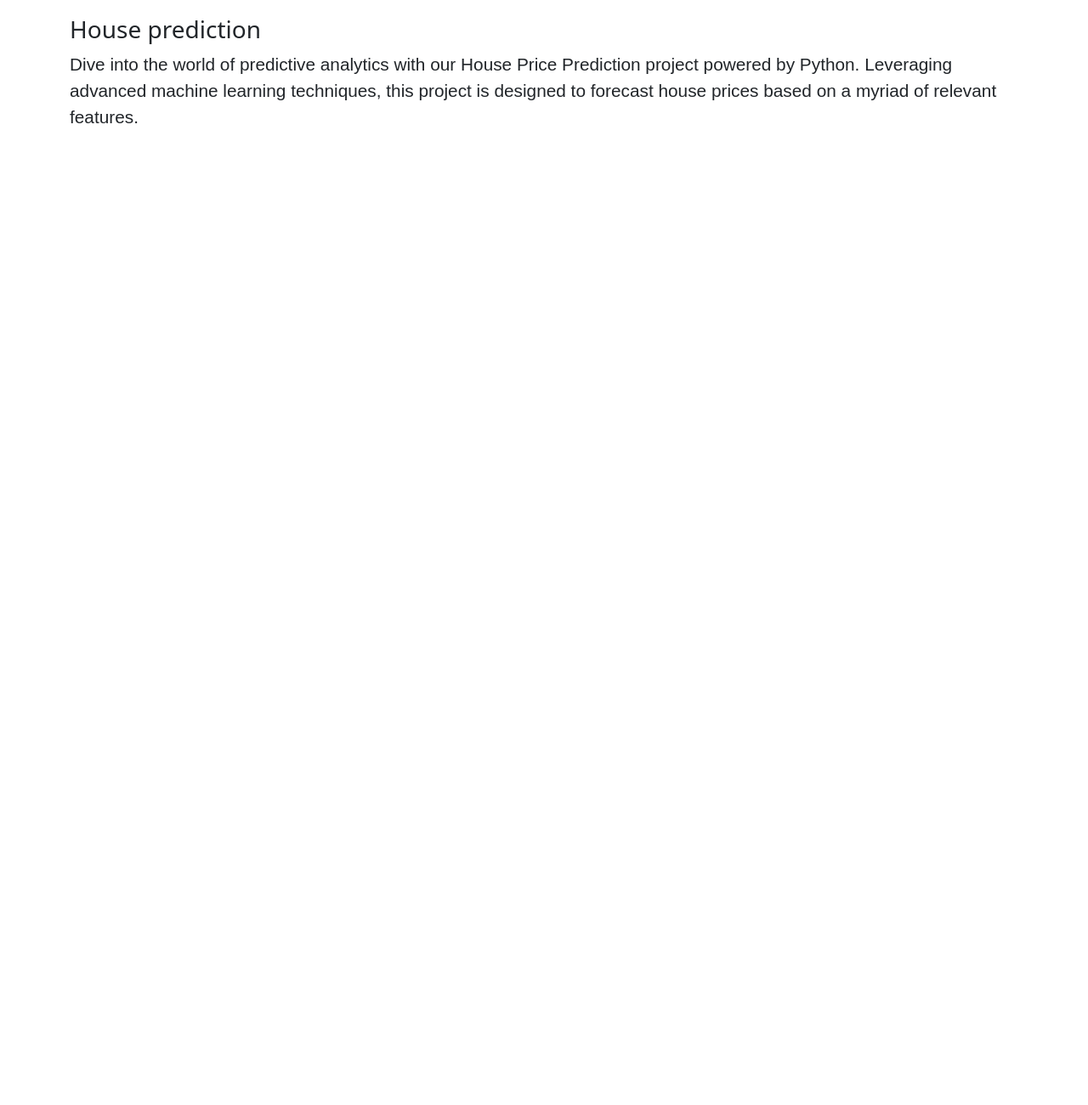
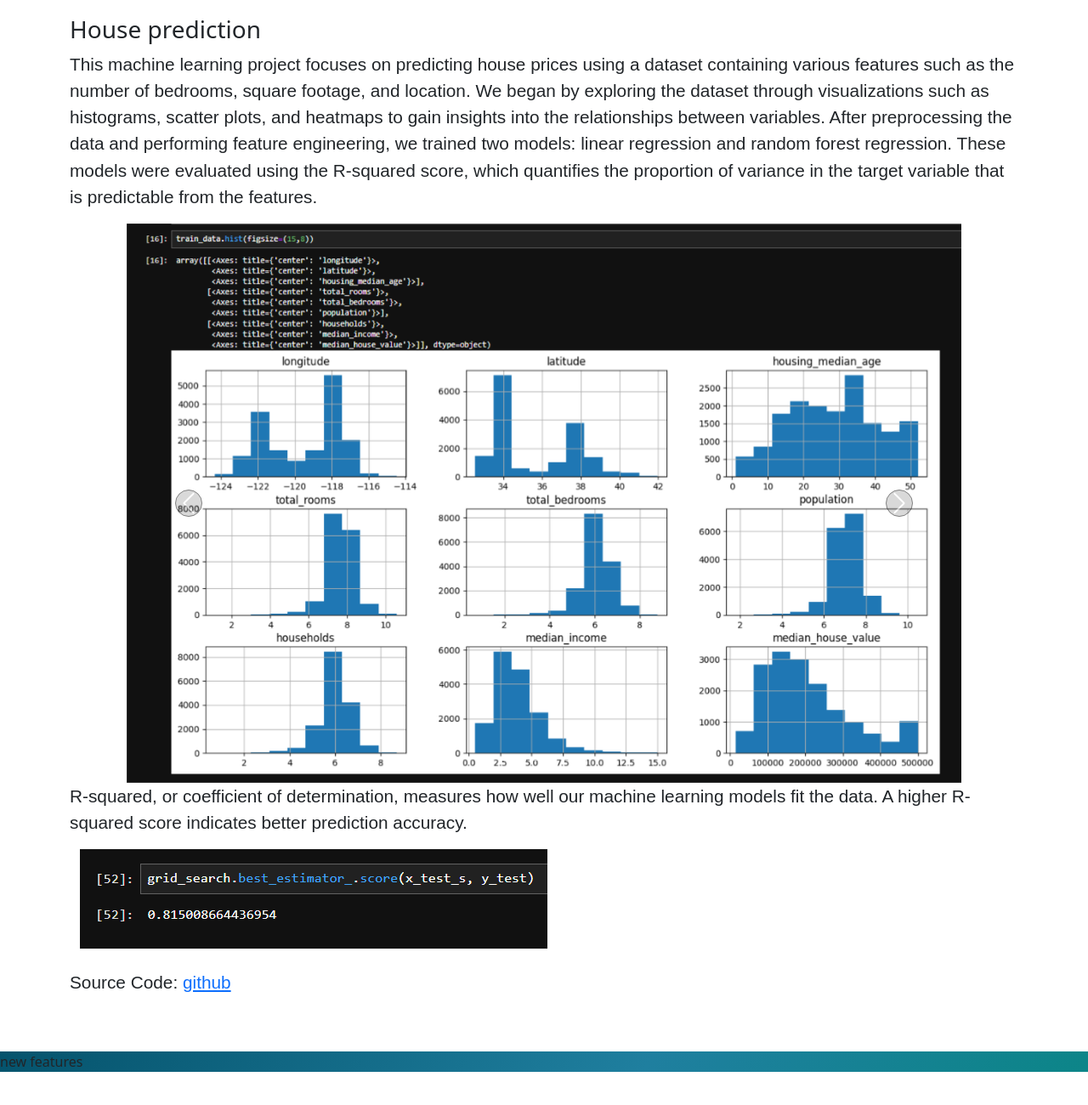
Before and after one commit to mat0k/Project-page, a plain HTML site: page index.html in a window 1280 px wide. Shown: the part 2434-3734 px from the top of the page at 85% size. Before the commit the page ends 2653 px from the top, so only its background shows below. Drawn offline with nearby package versions, Linux system fonts and the light colour scheme; a web font is replaced by a local one.

Commit message:
add first ML

```diff
--- a/index.html
+++ b/index.html
@@ -126,12 +126,12 @@
                         <!-- game-->
                 <div class="items col-lg-4 col-md-6 col-sm-12" >
                     <h3>Coin man</h3>
-                    <div id="carouselExampleIndicators" class="carousel slide custom-container">
+                    <div id="game" class="carousel slide custom-container">
                         <div class="carousel-indicators">
-                          <button type="button" data-bs-target="#carouselExampleIndicators" data-bs-slide-to="0" class="active" aria-current="true" aria-label="Slide 1"></button>
-                          <button type="button" data-bs-target="#carouselExampleIndicators" data-bs-slide-to="1" aria-label="Slide 2"></button>
-                          <button type="button" data-bs-target="#carouselExampleIndicators" data-bs-slide-to="2" aria-label="Slide 3"></button>
-                          <button type="button" data-bs-target="#carouselExampleIndicators" data-bs-slide-to="3" aria-label="Slide 4"></button>
+                          <button type="button" data-bs-target="#game" data-bs-slide-to="0" class="active" aria-current="true" aria-label="Slide 1"></button>
+                          <button type="button" data-bs-target="#game" data-bs-slide-to="1" aria-label="Slide 2"></button>
+                          <button type="button" data-bs-target="#game" data-bs-slide-to="2" aria-label="Slide 3"></button>
+                          <button type="button" data-bs-target="#game" data-bs-slide-to="3" aria-label="Slide 4"></button>
                         </div id="img-container">
                         <div class="carousel-inner">
                           <div class="carousel-item active">
@@ -147,11 +147,11 @@
                             <img src="./coin4.jpeg" class="d-block w-100" alt="">
                           </div>
                         </div>
-                        <button class="carousel-control-prev" type="button" data-bs-target="#carouselExampleIndicators" data-bs-slide="prev">
+                        <button class="carousel-control-prev" type="button" data-bs-target="#game" data-bs-slide="prev">
                           <span class="carousel-control-prev-icon" aria-hidden="true"></span>
                           <span class="visually-hidden">Previous</span>
                         </button>
-                        <button class="carousel-control-next" type="button" data-bs-target="#carouselExampleIndicators" data-bs-slide="next">
+                        <button class="carousel-control-next" type="button" data-bs-target="#game" data-bs-slide="next">
                           <span class="carousel-control-next-icon" aria-hidden="true"></span>
                           <span class="visually-hidden">Next</span>
                         </button>
@@ -177,16 +177,57 @@
                 <div class="row">
                     <div>
                         <h3 id="club">House prediction</h3>
-                        <p class="discription">Dive into the world of predictive analytics with our House Price Prediction project powered by Python. Leveraging advanced machine learning techniques, this project is designed to forecast house prices based on a myriad of relevant features. </p>
-                    </div>
+                        <p class="discription">
+                          This machine learning project focuses on predicting house prices using a dataset containing various features such as the number of bedrooms, square footage, and location. We began by exploring the dataset through visualizations such as histograms, scatter plots, and heatmaps to gain insights into the relationships between variables. After preprocessing the data and performing feature engineering, we trained two models: linear regression and random forest regression. These models were evaluated using the R-squared score, which quantifies the proportion of variance in the target variable that is predictable from the features.                        </p>
+                        <div class="container" id="largeImages">
+                          <div id="housePredictionProject" class="carousel slide custom-container2">
+                            <div class="carousel-indicators">
+                              <button type="button" data-bs-target="#housePredictionProject" data-bs-slide-to="0" class="active" aria-current="true" aria-label="Slide 1"></button>
+                              <button type="button" data-bs-target="#housePredictionProject" data-bs-slide-to="1" aria-label="Slide 2"></button>
+                              <button type="button" data-bs-target="#housePredictionProject" data-bs-slide-to="2" aria-label="Slide 3"></button>
+                            </div id="img-container">
+                            <div class="carousel-inner">
+                              <div class="carousel-item active">
+                                <img src="./img1.png" class="d-block w-100" alt="family image">
+                              </div>
+                              <div class="carousel-item">
+                                <img src="./img2.png" class="d-block w-100" alt="dog">
+                              </div>
+                              <div class="carousel-item">
+                                <img src="./img3.png" class="d-block w-100" alt="couple">
+                              </div>
+                            </div>
+                            <button class="carousel-control-prev" type="button" data-bs-target="#housePredictionProject" data-bs-slide="prev">
+                              <span class="carousel-control-prev-icon" aria-hidden="true"></span>
+                              <span class="visually-hidden">Previous</span>
+                            </button>
+                            <button class="carousel-control-next" type="button" data-bs-target="#housePredictionProject" data-bs-slide="next">
+                              <span class="carousel-control-next-icon" aria-hidden="true"></span>
+                              <span class="visually-hidden">Next</span>
+                            </button>
+                          </div>
+                        </div>
+                        <p class="discription">
+                          R-squared, or coefficient of determination, measures how well our machine learning models fit the data. A higher R-squared score indicates better prediction accuracy.
+                        </p>
+                        <div id="R-image" class="container">
+                          <div class="col-lg-12 col-md-6 col-sm-4" >
+                            <img src="img4.png" alt="R-image" >
+                          </div>
+                        </div>
+                        <br>
+                        <p class="discription">Source Code: <a href="">github</a></p>
+                      </div>
                 </div>
              </div>
-       </div>
+       </div >
     </section>
 
 
-
-
+  <!--Footer-->
+  <section id="footer" class="gradient-background">
+    <p>new features</p>
+   </section>
 
 
     <script src="https://cdn.jsdelivr.net/npm/bootstrap@5.3.2/dist/js/bootstrap.bundle.min.js" integrity="sha384-C6RzsynM9kWDrMNeT87bh95OGNyZPhcTNXj1NW7RuBCsyN/o0jlpcV8Qyq46cDfL" crossorigin="anonymous"></script>
--- a/style.css
+++ b/style.css
@@ -7,6 +7,10 @@
 
 .custom-container{
 max-width: 80%;
+}
+
+.custom-container2{
+max-width: 90%;
 }
 
 .items{
@@ -45,6 +49,11 @@
   border: 1px solid black;
 }
 
+#largeImages{
+display: flex;
+justify-content: center;
+align-items: center ;
+}
 
 .gradient-background {
   background: linear-gradient(300deg, #3dac1b, #03887d , #1f7f9f, #05536c);
```
Also changed, not shown: img1.png (added), img2.png (added), img3.png (added), img4.png (added). Lines whose indentation alone changed are shown as unchanged.
